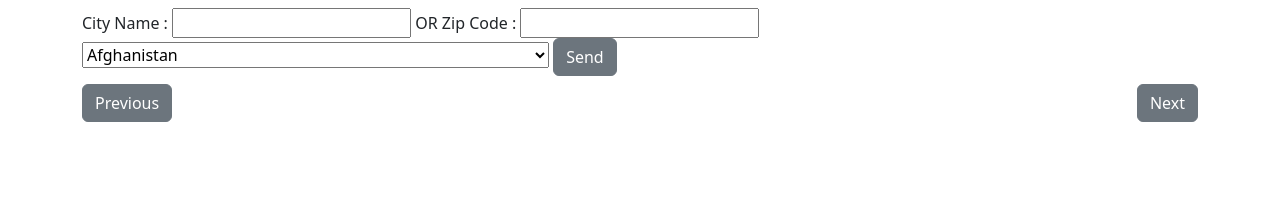
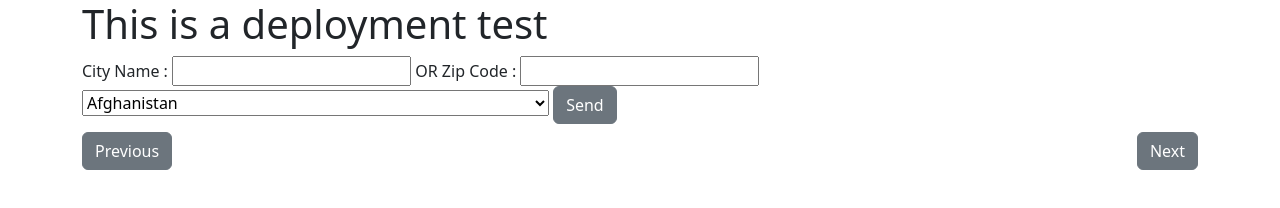
Before and after one commit to LRI-2020/weatherApp, a website built with Vite: page index.html in a window 1280 px wide. Built offline with nearby package versions, Linux system fonts and the light colour scheme; no server answers.

Commit message:
test vite deplyment

```diff
--- a/index.html
+++ b/index.html
@@ -15,7 +15,9 @@
 </head>
 <body>
 <div class="container">
-    <header></header>
+    <header>
+        <h1> This is a deployment test</h1>
+    </header>
     <main>
         <form class="form cityForm my-2">
             <label for="cityName">City Name : </label>
```
